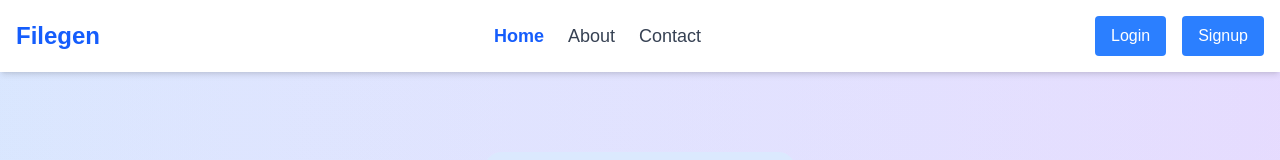
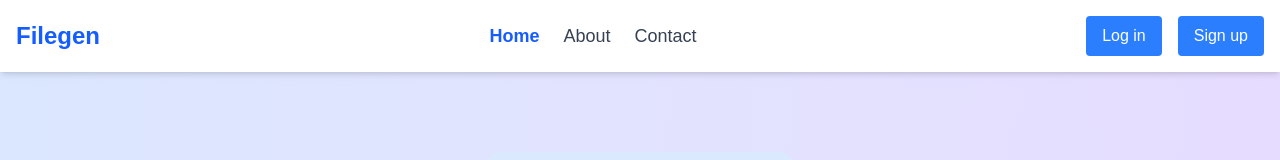
Before and after one commit to sparkshares/college_project, a Next.js app in the folder frontend/: page / in a window 1280 px wide. Shown: the top 160 px of the page. Built offline with nearby package versions, Linux system fonts and the light colour scheme.

Commit message:
changes in nav bar

```diff
--- a/frontend/src/components/layouts/Navbar.tsx
+++ b/frontend/src/components/layouts/Navbar.tsx
@@ -62,14 +62,14 @@ const Navbar = () => {
         </div>
         <div className="flex gap-4 ">
           {access ? (
-            <Button onClick={handleLogout}>Logout</Button>
+            <Button onClick={handleLogout}>Log out</Button>
           ) : (
             <>
               <Link href="/login">
-                <Button>Login</Button>
+                <Button>Log in</Button>
               </Link>
               <Link href="/signup">
-                <Button>Signup</Button>
+                <Button>Sign up</Button>
               </Link>
             </>
           )}
```
